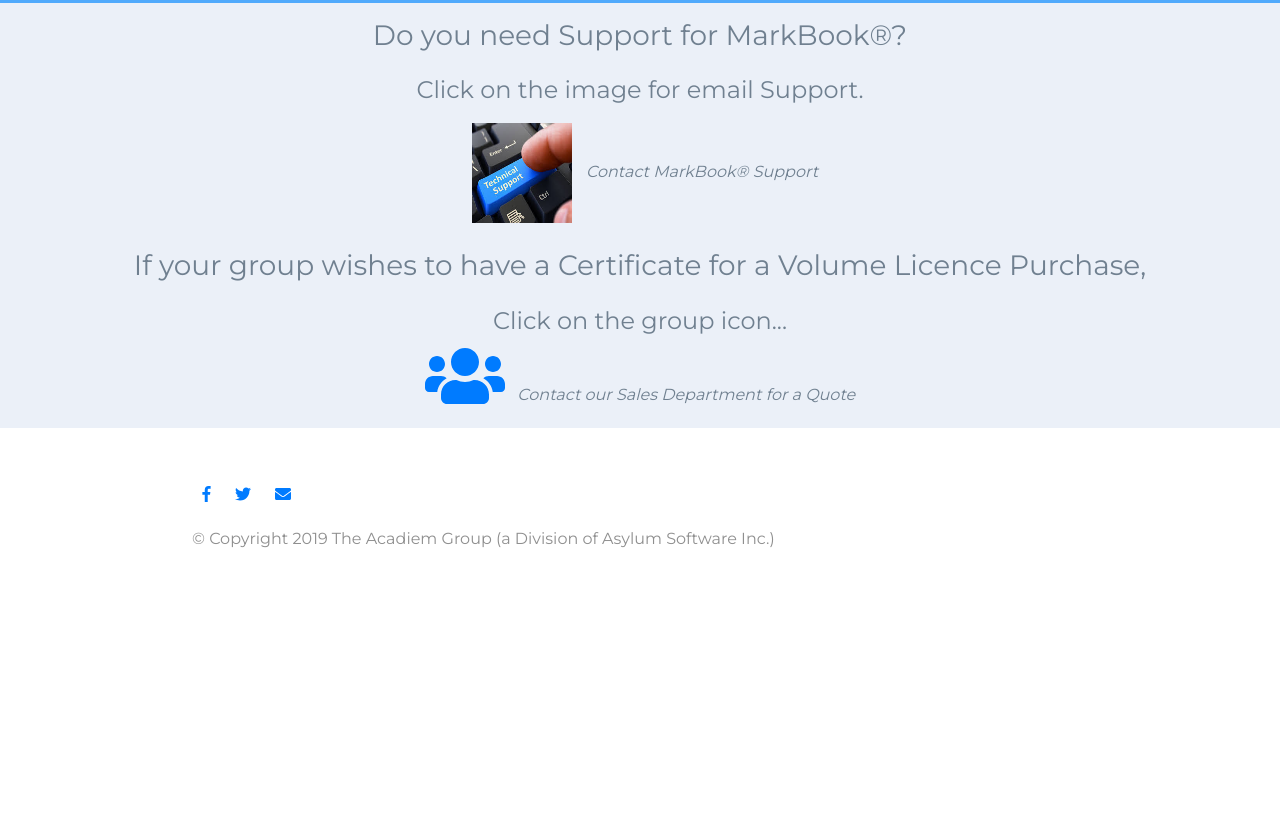
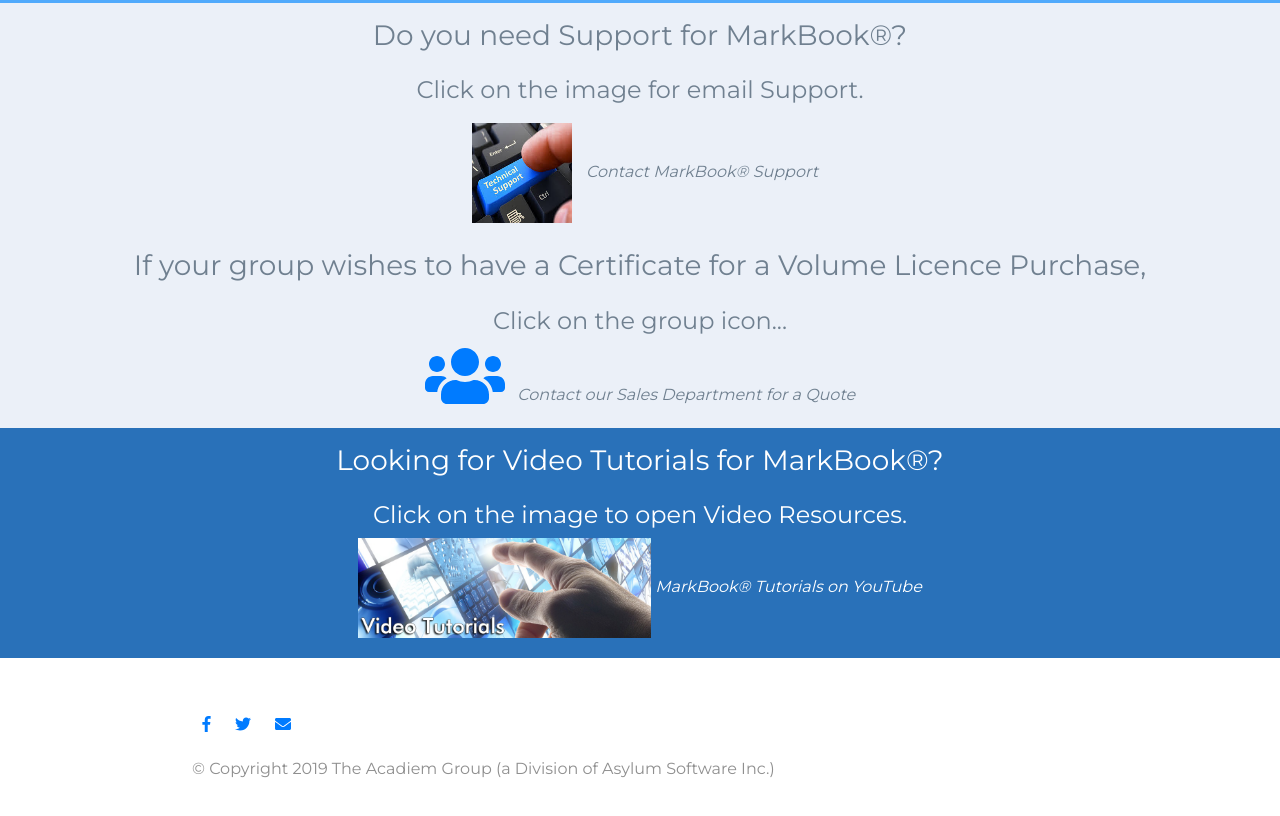
Before and after one commit to Whistlez2000/WorkFlow-Website, a plain HTML site: page index.html in a window 1280 px wide. Shown: the part 2524-3340 px from the top of the page. Before the commit the page ends 3129 px from the top, so only its background shows below. Drawn offline with nearby package versions, Linux system fonts and the light colour scheme.

Commit message:
Add files via upload

```diff
--- a/index.html
+++ b/index.html
@@ -271,6 +271,18 @@
     <em>&nbsp&nbspContact our Sales Department for a Quote</em>
   </section>
 
+  <!-- Video Support Section -->
+
+    <section class="colored-section" id="videos">
+      <h3 class="leader">Looking for Video Tutorials for MarkBook®?</h3>
+      <h4>Click on the image to open Video Resources.</h4>
+      <a href="https://www.youtube.com/channel/UColVoY7PblLEBwyRblh7e2A">
+        <img class="videos" src="images/videos.png" width = "293px" alt="Video Resources">
+      </a>
+      <em>MarkBook® Tutorials on YouTube</em>
+
+
+    </section>
   <!-- Footer -->
 
   <footer class="white-section" id="footer">
```
Also changed, not shown: original.html (+0 -1 lines).
